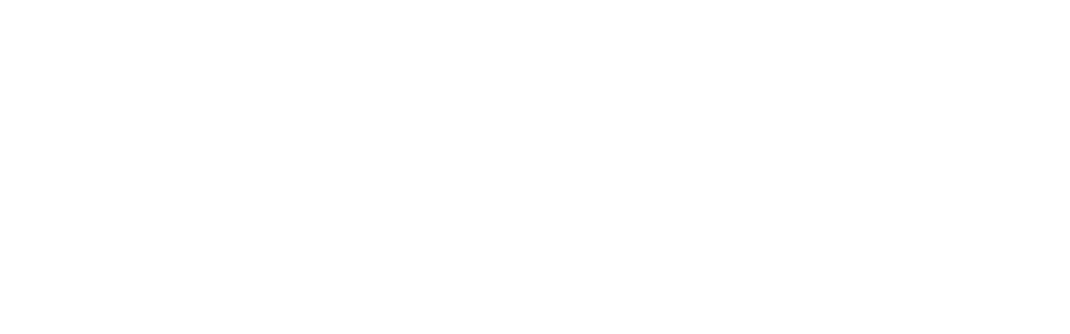
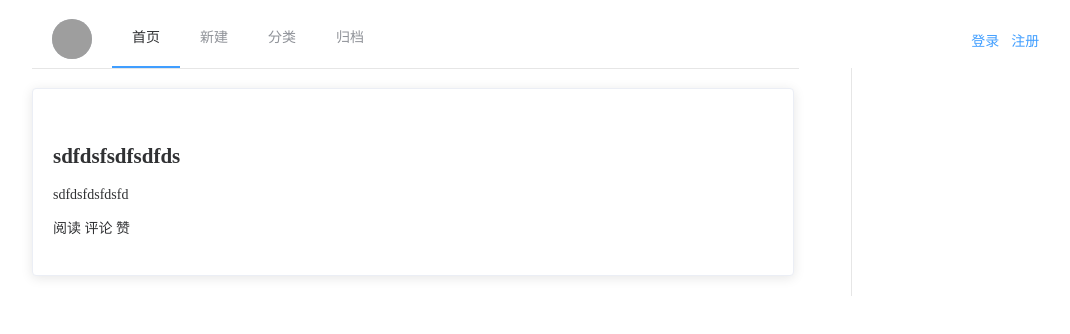
Before and after one commit to chintensakai/chins-blog-frontend, a Vue app: page /home in a window 1280 px wide. Shown: the top 334 px of the page, without its empty margins (28-1098 px from the left). Built offline with nearby package versions, Linux system fonts and the light colour scheme; no server answers; grey boxes are pictures that could not be loaded.

Commit message:
增加首页组件/增加路由功能

```diff
--- a/src/App.vue
+++ b/src/App.vue
@@ -1,28 +1,30 @@
 <template>
   <div id="app">
-
+    <global-layout>
+      <header-bar slot="el-header"></header-bar>
+      <main-page slot="el-main"></main-page>
+    </global-layout>
   </div>
 </template>
 
+<script>
+import GlobalLayout from "@/components/layout/GlobalLayout.vue";
+import HeaderBar from "@/components/layout/HeaderBar.vue";
+import MainPage from "@/views/MainPage.vue";
+
+export default {
+  name: 'App',
+  components: {
+    GlobalLayout,
+    HeaderBar,
+    MainPage
+  }
+};
+</script>
+
 <style>
-#app {
-  font-family: 'Avenir', Helvetica, Arial, sans-serif;
-  -webkit-font-smoothing: antialiased;
-  -moz-osx-font-smoothing: grayscale;
-  text-align: center;
-  color: #2c3e50;
-}
-
-#nav {
-  padding: 30px;
-}
-
-#nav a {
-  font-weight: bold;
-  color: #2c3e50;
-}
-
-#nav a.router-link-exact-active {
-  color: #42b983;
-}
+  #app {
+    width: 1200px;
+    margin: 0 auto;
+  }
 </style>
--- /dev/null
+++ b/src/components/common/ArticleList.vue
@@ -0,0 +1,41 @@
+<template>
+  <div>
+    <el-card class="box-card">
+      <div v-for="(article, index) in articleList" :key="index" class="text item">
+        <h2>{{article.title}}</h2>
+        <div>{{article.date}}</div>
+        <p>{{article.text}}</p>
+        <div>阅读 {{article.views}} 评论 {{article.comments}} 赞 {{article.thumbsUp}}</div>
+      </div>
+    </el-card>
+  </div>
+</template>
+
+<script>
+export default {
+  name: "ArticleList",
+  props: {
+    articleList: {
+      type: Array
+    },
+    helllll: {
+      type: String
+    }
+  }
+};
+</script>
+
+<style scoped>
+.text {
+  font-size: 14px;
+  text-align: left;
+}
+
+.item {
+  padding: 18px 0;
+}
+
+.box-card {
+  width: 760px;
+}
+</style>
--- /dev/null
+++ b/src/components/common/GuestBox.vue
@@ -0,0 +1,20 @@
+<template>
+  <div>
+    <el-row class="sss">
+      <el-button type="text">登录</el-button>
+      <el-button type="text">注册</el-button>
+    </el-row>
+  </div>
+</template>
+
+<script>
+export default {
+  name: "GuestBox"
+};
+</script>
+
+<style scoped>
+.sss {
+  line-height: 66px;
+}
+</style>
--- /dev/null
+++ b/src/components/common/NavBar.vue
@@ -0,0 +1,24 @@
+<template>
+  <div>
+    <el-menu class="el-menu-demo" mode="horizontal" default-active="/home" @select="handleSelect">
+      <el-menu-item><el-avatar src="https://cube.elemecdn.com/0/88/03b0d39583f48206768a7534e55bcpng.png" alt=""></el-avatar></el-menu-item>
+      <el-menu-item index="/home">首页</el-menu-item>
+      <el-menu-item index="2">新建</el-menu-item>
+      <el-menu-item index="/category">分类</el-menu-item>
+      <el-menu-item index="4">归档</el-menu-item>
+    </el-menu>
+  </div>
+</template>
+
+<script>
+export default {
+  name: "NavBar",
+  methods: {
+      handleSelect(index, indexPath) {
+          console.log('--------index ' + index);
+          console.log('--------indexPath ' + indexPath);
+          this.$router.replace(index);
+      }
+  }
+};
+</script>
--- /dev/null
+++ b/src/components/layout/GlobalLayout.vue
@@ -0,0 +1,43 @@
+<template>
+  <el-container>
+    <el-header>
+      <slot name="el-header"></slot>
+    </el-header>
+    <el-container>
+      <el-main>
+        <!-- <slot name="el-main"> -->
+        <!-- </slot> -->
+        <router-view></router-view>
+      </el-main>
+      <div class="aside">
+        <el-aside width="360px">
+          <slot name="el-aside"></slot>
+        </el-aside>
+      </div>
+    </el-container>
+  </el-container>
+</template>
+
+<script>
+export default {
+  name: "GlobalLayout"
+};
+</script>
+
+<style scoped>
+.el-header {
+  text-align: center;
+}
+
+.el-aside {
+  text-align: center;
+}
+
+.aside {
+  border-left: 1px solid #e6e6e6;
+}
+
+.el-main {
+  text-align: center;
+}
+</style>
--- /dev/null
+++ b/src/components/layout/HeaderBar.vue
@@ -0,0 +1,30 @@
+<template>
+  <div class="header-bar">
+    <el-row :gutter="20">
+      <el-col :span="16">
+        <nav-bar></nav-bar>
+      </el-col>
+      <el-col :span="8">
+        <guest-box></guest-box>
+      </el-col>
+    </el-row>
+  </div>
+</template>
+
+<script>
+import NavBar from "@/components/common/NavBar.vue";
+import GuestBox from "@/components/common/GuestBox.vue";
+
+export default {
+  name: "Header",
+  components: {
+    NavBar,
+    GuestBox
+  }
+};
+</script>
+
+<style scoped>
+.header-bar {
+}
+</style>
--- a/src/main.js
+++ b/src/main.js
@@ -3,11 +3,37 @@
 import router from './router'
 import store from './store'
 
-import { Button } from 'element-ui';
+import {
+  Menu, Submenu, MenuItem, Input, Container,
+  Header,
+  Aside,
+  Main,
+  Row,
+  Col,
+  Button,
+  Table,
+  TableColumn,
+  Avatar,
+  Card
+} from 'element-ui';
 
 Vue.config.productionTip = false
 
+Vue.use(Menu);
+Vue.use(Submenu);
+Vue.use(MenuItem);
+Vue.use(Input);
+Vue.use(Container);
+Vue.use(Header);
+Vue.use(Aside);
+Vue.use(Main);
+Vue.use(Row);
+Vue.use(Col);
 Vue.use(Button);
+Vue.use(Table);
+Vue.use(TableColumn);
+Vue.use(Avatar);
+Vue.use(Card);
 
 new Vue({
   router,
--- a/src/router/index.js
+++ b/src/router/index.js
@@ -4,7 +4,16 @@
 Vue.use(VueRouter)
 
 const routes = [
-
+  {
+    path: '/home',
+    name: 'MainLayout',
+    component: () => import('@/views/MainPage.vue')
+  },
+  {
+    path: '/category',
+    name: 'Category',
+    component: () => import('@/views/Category.vue')
+  }
 ]
 
 const router = new VueRouter({
--- /dev/null
+++ b/src/views/Category.vue
@@ -0,0 +1,9 @@
+<template>
+    <h2>category</h2>
+</template>
+
+<script>
+export default {
+    name: 'Category'
+}
+</script>
--- /dev/null
+++ b/src/views/MainPage.vue
@@ -0,0 +1,38 @@
+<template>
+  <div>
+    <article-list :articleList="articleList"></article-list>
+  </div>
+</template>
+
+<script>
+import axios from "axios";
+import ArticleList from "@/components/common/ArticleList.vue";
+
+
+export default {
+  name: "MainPage",
+  components: {
+    ArticleList
+  },
+  data() {
+    return {
+      articleList: [
+          {
+              title: 'sdfdsfsdfsdfds',
+              text: 'sdfdsfdsfdsfd'
+          },
+      ],
+      helllll: 'dfdsfdsfdsdsdsfd'
+    };
+  },
+  created() {
+    axios({
+      method: "get",
+      url: "http://localhost:8082/haha"
+    }).then(res => {
+      console.log(res);
+      this.articlelist = res;
+    });
+  }
+};
+</script>
```
Also changed, not shown: src/components/common/UserInfoBox.vue (added, +9 -0 lines).
